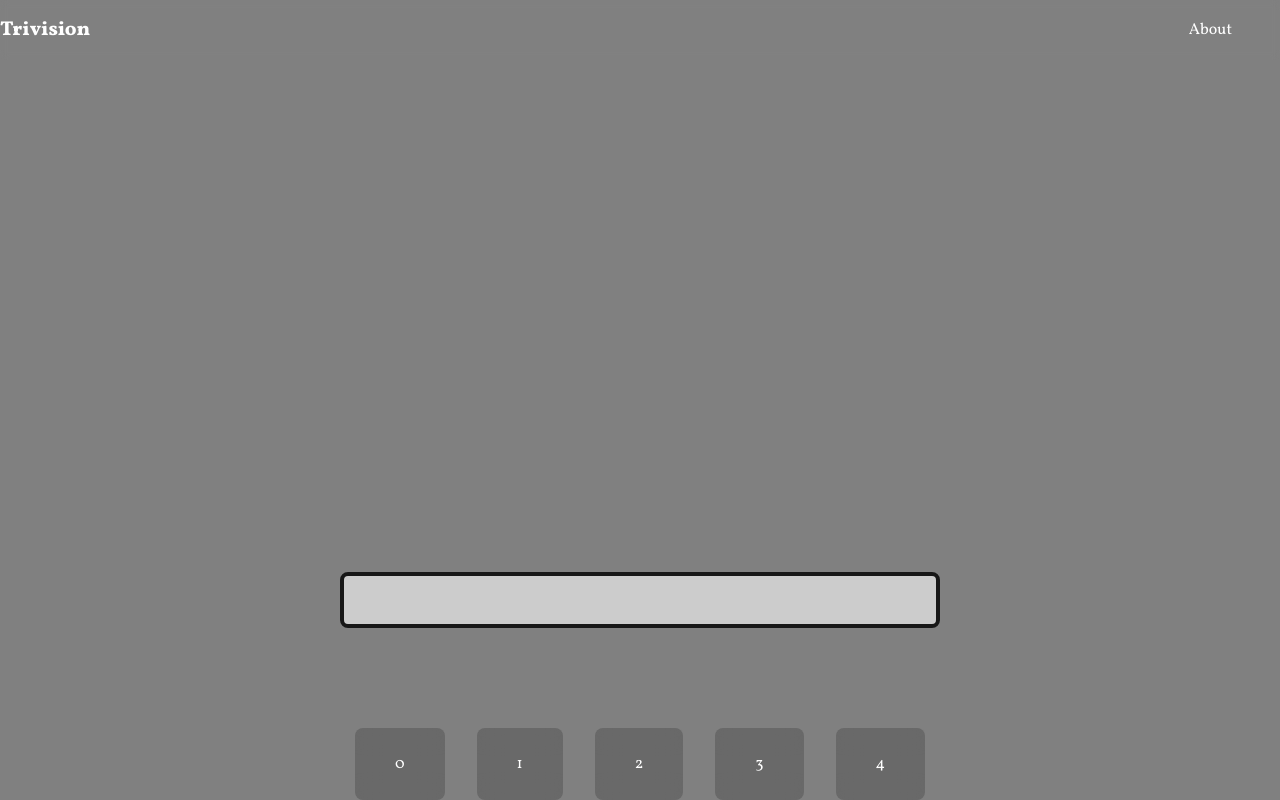
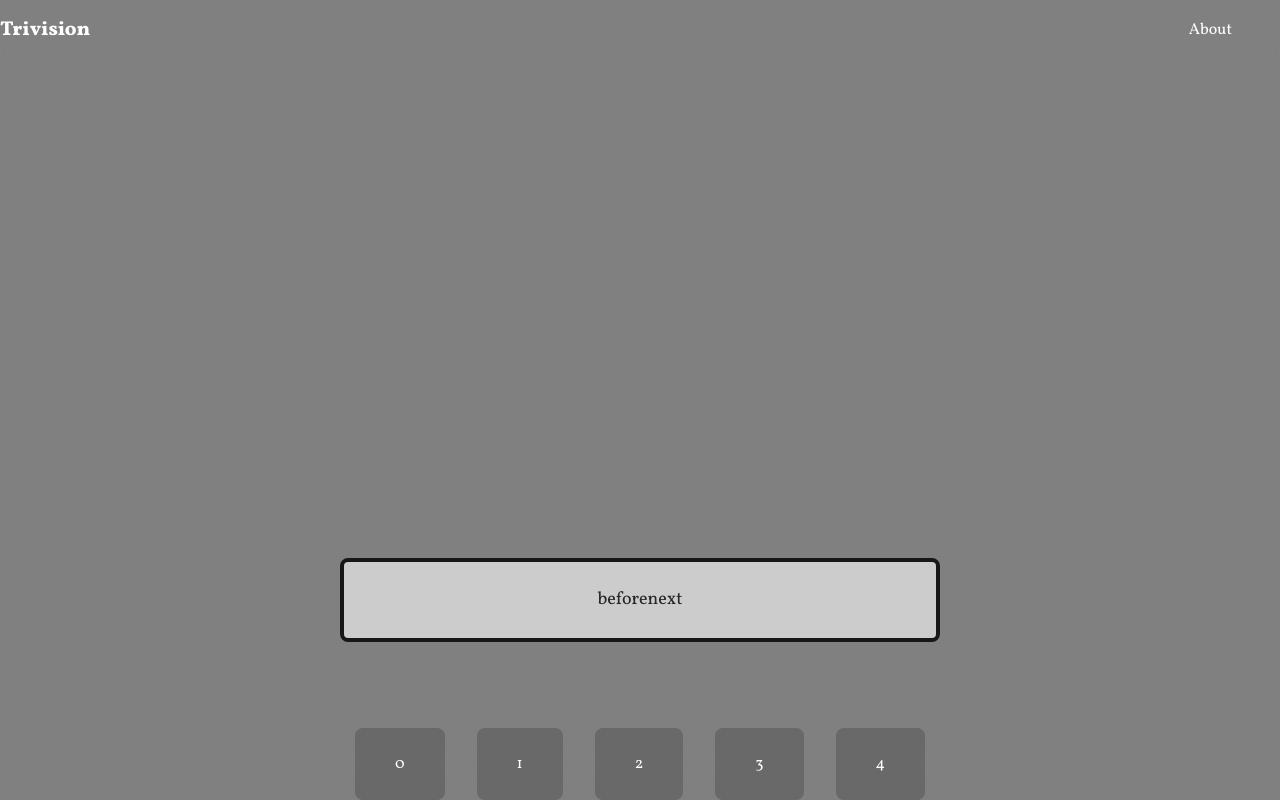
Before and after one commit to philkoerber/Trivision, a Next.js app: page /reading in a window 1280 px wide. Built offline with nearby package versions, Linux system fonts and the light colour scheme.

Commit message:
adding previous and next buttons

```diff
--- a/app/reading/Meaning.jsx
+++ b/app/reading/Meaning.jsx
@@ -3,17 +3,33 @@
 import React, { useEffect } from 'react'
 import useStore from '@/useStore'
 import { AnimatePresence, motion } from 'framer-motion'
+import { useState } from 'react'
 
 function Meaning() {
   const reading = useStore((state) => state.reading)
   const readingState = useStore((state) => state.readingState)
+  const setReadingState = useStore((state) => state.setReadingState)
+
+  const [animating, setAnimating] = useState(false)
 
   useEffect(() => {}, [readingState])
+
+  const handleButton = (direction) => {
+    let newState = readingState
+    console.log('calling button')
+    if (direction === 'backward') {
+      newState = Math.max(0, readingState - 1)
+    } else if (direction === 'forward') {
+      newState = Math.min(4, readingState + 1)
+    }
+
+    setReadingState(newState)
+  }
 
   return (
     <AnimatePresence>
       <motion.div
-        className='absolute w-screen h-1/2 bottom-0 flex items-center justify-center'
+        className='absolute w-screen h-1/2 bottom-0 flex flex-col items-center justify-center'
         key={readingState}
         initial={{ opacity: 0, scale: 0.5, filter: 'blur(10px)', x: 200, zIndex: 0 }}
         animate={{ opacity: 1, scale: 1, filter: 'blur(0px)', x: 0, zIndex: 100 }}
@@ -21,7 +37,9 @@ function Meaning() {
         transition={{ duration: 3, ease: 'easeInOut' }}
       >
         <div className='relative rounded-lg w-screen max-w-[600px] text-lg h-fit border-4 border-neutral-900 text-neutral-800 bg-neutral-300 bg-opacity-90 flex justify-center items-center p-6'>
+          <button onClick={() => handleButton('backward')}>before</button>
           {readingState > 0 ? (readingState !== 4 ? reading.cards[readingState - 1].meaning : reading.meaning) : null}
+          <button onClick={() => handleButton('forward')}>next</button>
         </div>
       </motion.div>
     </AnimatePresence>
```
